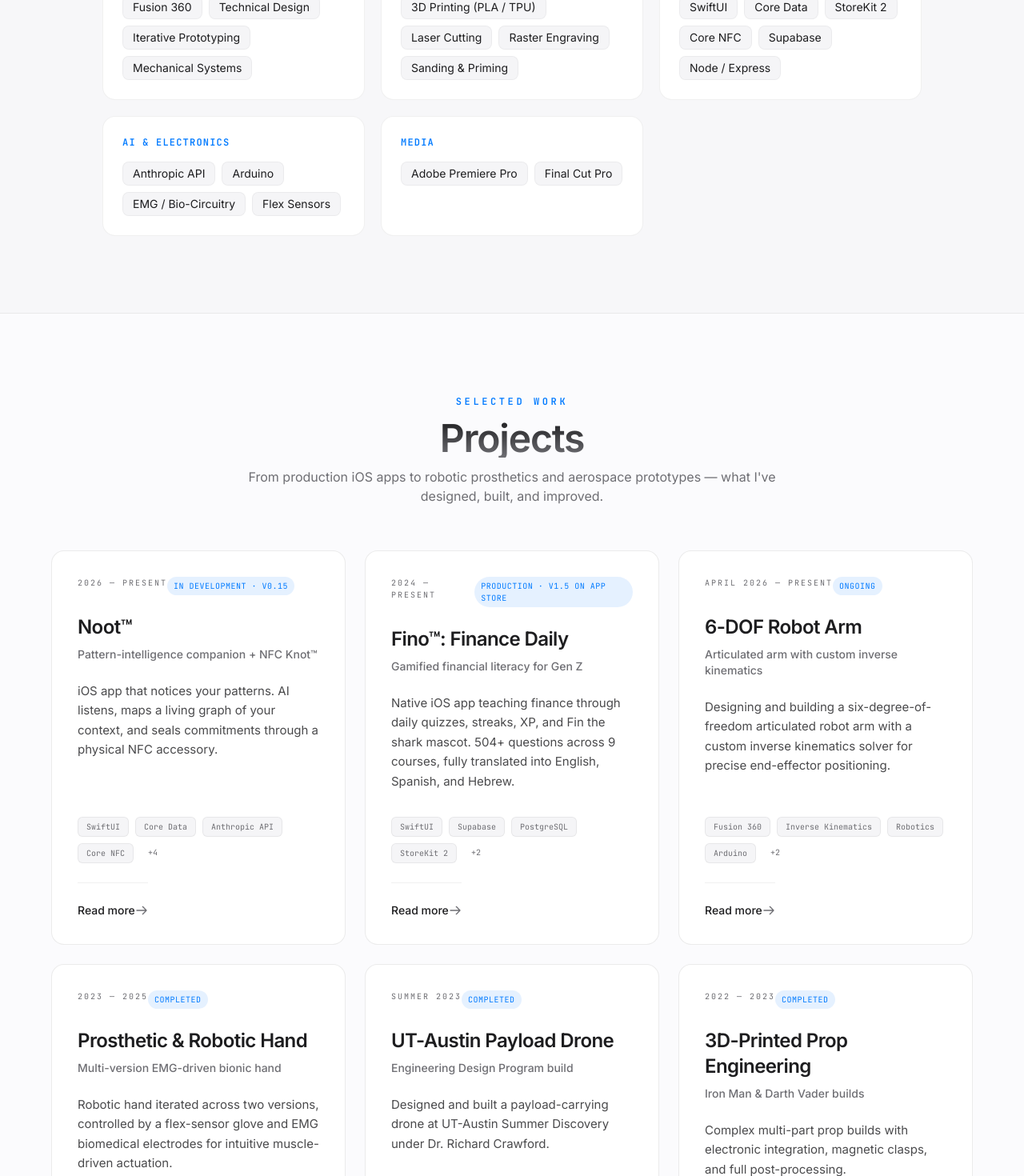
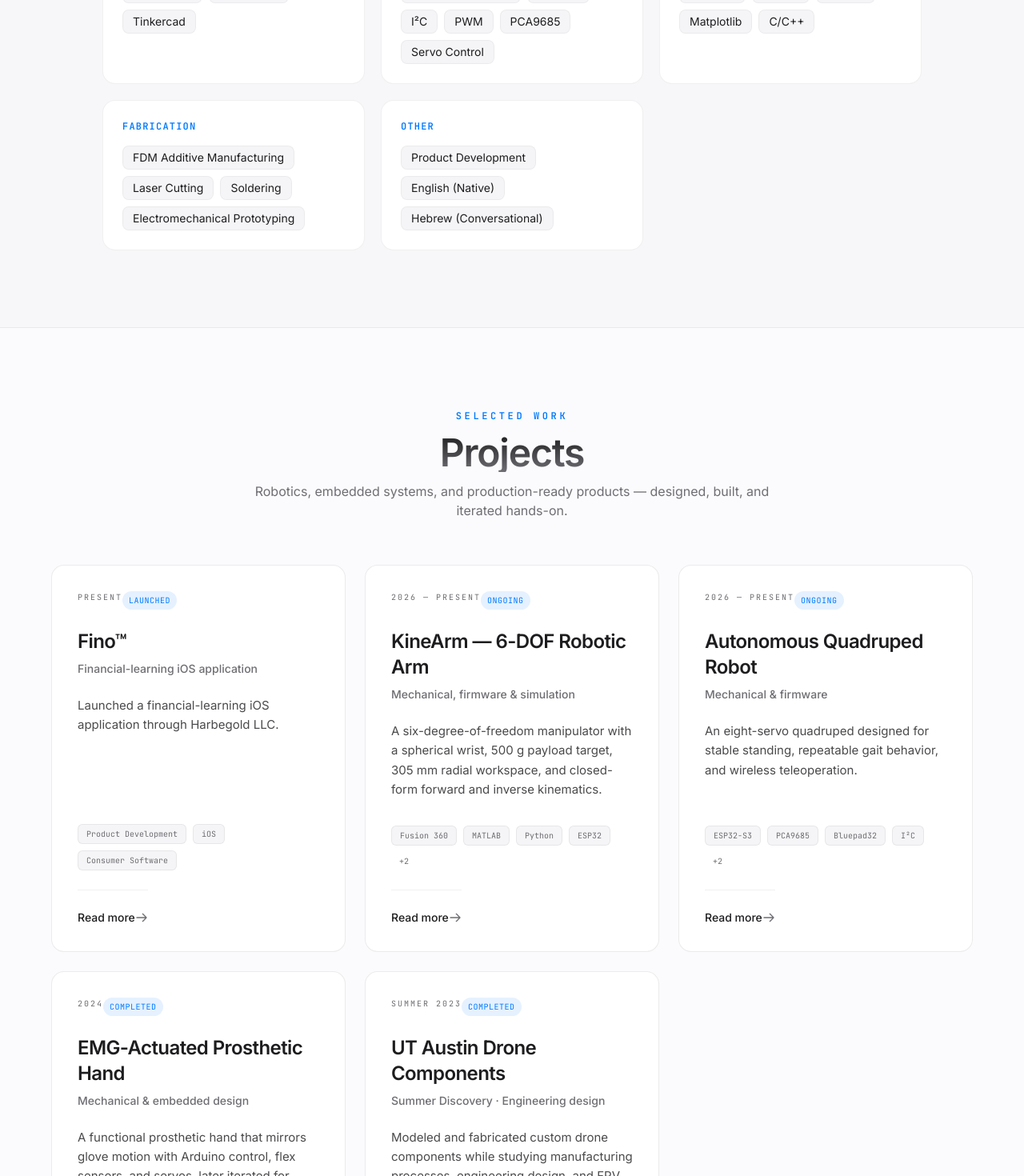
Before and after one commit to harbegold/harrisonbgoldberg.com, a React (Vite) app: page / in a window 1280 px wide. Shown: the part 1100-2570 px from the top of the page at 80% size. Built offline with nearby package versions, Linux system fonts and the light colour scheme.

Commit message:
Align portfolio content with 2026 resume

```diff
--- a/App.tsx
+++ b/App.tsx
@@ -73,7 +73,7 @@ const App: React.FC = () => {
             <div className="inline-flex items-center gap-2 px-3 py-1 rounded-full bg-[#007aff]/10 border border-[#007aff]/20">
               <div className="w-1.5 h-1.5 bg-[#007aff] rounded-full animate-pulse" />
               <span className="mono text-[#007aff] text-[10px] font-semibold tracking-widest uppercase">
-                Available for Summer 2026
+                Mechanical Engineering · Robotics · Product Design
               </span>
             </div>
 
@@ -138,7 +138,7 @@ const App: React.FC = () => {
               <div className="absolute inset-0 bg-gradient-to-t from-black/30 via-transparent to-transparent pointer-events-none" />
               <div className="absolute bottom-5 left-5 right-5 flex items-center justify-between">
                 <span className="mono text-[10px] text-white/70 uppercase tracking-widest">
-                  ASU · Class of 2029
+                  ASU · Expected May 2029
                 </span>
                 <div className="w-2 h-2 bg-[#34c759] rounded-full" />
               </div>
@@ -158,7 +158,7 @@ const App: React.FC = () => {
               What I work with
             </h2>
             <p className="text-[#6e6e73] max-w-2xl mx-auto">
-              A blend of mechanical engineering fundamentals, digital fabrication, and full-stack iOS — chosen for the projects I'm shipping right now.
+              A hands-on toolkit for mechanical design, embedded robotics, simulation, and production-ready prototyping.
             </p>
           </div>
 
@@ -198,7 +198,7 @@ const App: React.FC = () => {
               Projects
             </h2>
             <p className="text-[#6e6e73] max-w-2xl mx-auto">
-              From production iOS apps to robotic prosthetics and aerospace prototypes — what I've designed, built, and improved.
+              Robotics, embedded systems, and production-ready products — designed, built, and iterated hands-on.
             </p>
           </div>
 
@@ -237,7 +237,7 @@ const App: React.FC = () => {
                 Let's build something.
               </h2>
               <p className="text-[#6e6e73] leading-relaxed">
-                Whether you need an intern for Summer 2026, a CAD / prototyping collaborator, or an iOS engineer who's actually shipped — let's talk.
+                For engineering opportunities, CAD and prototyping collaborations, or product-design work, let’s talk.
               </p>
             </div>
 
--- a/constants.tsx
+++ b/constants.tsx
@@ -2,9 +2,9 @@ import { Project, Experience, SkillCategory } from './types';
 
 export const PERSONAL_INFO = {
   name: "Harrison B. Goldberg",
-  title: "Mechanical Engineering Student & Founder",
-  subtitle: "Arizona State University · Class of 2029",
-  bio: "Mechanical Engineering freshman at ASU and founder of Harbegold LLC. I design, build, and ship — from robotic prosthetics and aerospace prototypes to native iOS apps used in production. Driven by curiosity, iteration, and shipping real things.",
+  title: "Mechanical Engineering · Robotics · Product Design",
+  subtitle: "Arizona State University · Expected May 2029",
+  bio: "Mechanical Engineering student building robotic systems and production-ready products through CAD, embedded controls, simulation, and additive manufacturing.",
   email: "Harry@harbegold.com",
   linkedin: "https://linkedin.com/in/harrisonbgoldberg",
   location: "Tempe, Arizona",
@@ -12,101 +12,60 @@ export const PERSONAL_INFO = {
   education: {
     school: "Arizona State University",
     degree: "B.S. in Mechanical Engineering",
-    year: "Class of 2029"
+    year: "Expected May 2029"
   }
 };
 
 export const PROJECTS: Project[] = [
   {
-    id: "noot",
-    title: "Noot™",
-    subtitle: "Pattern-intelligence companion + NFC Knot™",
-    description: "iOS app that notices your patterns. AI listens, maps a living graph of your context, and seals commitments through a physical NFC accessory.",
-    longDescription: "Harbegold LLC's second consumer app. Local-first SwiftUI app: user data stays on device in Core Data, with an ephemeral Node/Express proxy on DigitalOcean for Claude API calls (Sonnet 4.6 for conversation, Haiku 4.5 for everything else). Per-conversation cost target ~$0.012. The Knot™ is a 3D-printed PLA+ accessory with embedded NTAG215 NFC — tap to start a context-tagged conversation, tap again to seal a commitment. Three tiers: Solo (free), with Knot™ ($29 hardware), and Premium ($6.99/mo). TestFlight-ready as of v0.13; targeting July 2026 launch.",
-    tags: ["SwiftUI", "Core Data", "Anthropic API", "Core NFC", "StoreKit 2", "Node/Express", "Supabase", "CloudKit"],
-    link: "https://getnoot.ai",
-    date: "2026 — Present",
-    status: "In development · v0.15"
+    id: "fino",
+    title: "Fino™",
+    subtitle: "Financial-learning iOS application",
+    description: "Launched a financial-learning iOS application through Harbegold LLC.",
+    longDescription: "Fino™ is a financial-learning iOS application launched through Harbegold LLC, a product-development company spanning consumer software and hardware.",
+    tags: ["Product Development", "iOS", "Consumer Software"],
+    link: "https://apps.apple.com/us/app/fino-finance-daily/id6760954401",
+    date: "Present",
+    status: "Launched"
   },
   {
-    id: "fino",
-    title: "Fino™: Finance Daily",
-    subtitle: "Gamified financial literacy for Gen Z",
-    description: "Native iOS app teaching finance through daily quizzes, streaks, XP, and Fin the shark mascot. 504+ questions across 9 courses, fully translated into English, Spanish, and Hebrew.",
-    longDescription: "Harbegold LLC's flagship consumer app, currently in production on the App Store. Freemium model with Fino™ Pro subscription ($4.99/mo or $39.99/yr). Built in SwiftUI with @Observable, Supabase + PostgreSQL backend, StoreKit 2 subscriptions, OneSignal push, and a WidgetKit home-screen widget. Ocean-themed UI with jellyfish/pearl/coral progression nodes. v1.5 shipped a full curriculum translation (504 questions × 3 languages), admin dashboard on DigitalOcean, leaderboards, daily lesson limits, and the ocean redesign. TikTok-first growth strategy under @getfino.",
-    tags: ["SwiftUI", "Supabase", "PostgreSQL", "StoreKit 2", "OneSignal", "WidgetKit"],
-    link: "https://apps.apple.com/us/app/fino-finance-daily/id6760954401",
-    date: "2024 — Present",
-    status: "Production · v1.5 on App Store"
+    id: "kinearm",
+    title: "KineArm — 6-DOF Robotic Arm",
+    subtitle: "Mechanical, firmware & simulation",
+    description: "A six-degree-of-freedom manipulator with a spherical wrist, 500 g payload target, 305 mm radial workspace, and closed-form forward and inverse kinematics.",
+    longDescription: "Designed a 6-DOF manipulator with 200 mm upper-arm and forearm links; derived and hand-validated closed-form forward and inverse kinematics. Built MATLAB and Python simulations for real-time FK/IK, Cartesian end-effector targeting, quintic trajectory planning, torque analysis, workspace visualization, and tool-path export. Specified an ESP32, PCA9685 PWM controller, and six servo actuators from calculated static and dynamic per-joint torque requirements.",
+    tags: ["Fusion 360", "MATLAB", "Python", "ESP32", "PCA9685", "Servo Control"],
+    date: "2026 — Present",
+    status: "Ongoing"
   },
   {
-    id: "robot-arm-6dof",
-    title: "6-DOF Robot Arm",
-    subtitle: "Articulated arm with custom inverse kinematics",
-    description: "Designing and building a six-degree-of-freedom articulated robot arm with a custom inverse kinematics solver for precise end-effector positioning.",
-    longDescription: "Active mechanical engineering project: a 6-DOF articulated arm capable of reaching arbitrary positions and orientations within its workspace. Mechanical design lives in Fusion 360, with the inverse kinematics solver mapping desired end-effector pose to joint angles across all six axes. Combines mechanical design, embedded control, and applied robotics math — every iteration tightens the loop between the math, the motors, and the printed mechanics.",
-    tags: ["Fusion 360", "Inverse Kinematics", "Robotics", "Arduino", "3D Printing", "Mechanical Design"],
-    date: "April 2026 — Present",
+    id: "autonomous-quadruped",
+    title: "Autonomous Quadruped Robot",
+    subtitle: "Mechanical & firmware",
+    description: "An eight-servo quadruped designed for stable standing, repeatable gait behavior, and wireless teleoperation.",
+    longDescription: "Designed and built an eight-servo quadruped using an ESP32-S3 and PCA9685 controller, with two actuated degrees of freedom per leg. Calibrated hip and knee motion for stable standing and repeatable gait behavior, then implemented wireless Xbox-controller teleoperation with Bluepad32 and an OLED status display on the shared I²C bus.",
+    tags: ["ESP32-S3", "PCA9685", "Bluepad32", "I²C", "Servo Control", "Robotics"],
+    date: "2026 — Present",
     status: "Ongoing"
   },
   {
     id: "robotic-hand",
-    title: "Prosthetic & Robotic Hand",
-    subtitle: "Multi-version EMG-driven bionic hand",
-    description: "Robotic hand iterated across two versions, controlled by a flex-sensor glove and EMG biomedical electrodes for intuitive muscle-driven actuation.",
-    longDescription: "Started in September 2023 in Fusion 360. Two primary iterations: a Red Version using a custom flex-sensor glove for high-accuracy finger tracking, and a Black Version exploring button control and EMG integration. Expanded into bio-circuitry using surface electrodes to read muscle activity, enabling intuitive hand closure. Embodies the Design–Build–Improve loop end to end.",
-    tags: ["Fusion 360", "EMG / Bio-Circuitry", "Flex Sensors", "Arduino", "Prototyping"],
-    date: "2023 — 2025",
+    title: "EMG-Actuated Prosthetic Hand",
+    subtitle: "Mechanical & embedded design",
+    description: "A functional prosthetic hand that mirrors glove motion with Arduino control, flex sensors, and servos, later iterated for EMG actuation.",
+    longDescription: "Built a functional prosthetic hand that mirrored glove motion using an Arduino, flex sensors, and servo motors. Iterated on an EMG-controlled version that used muscle-signal input for actuation.",
+    tags: ["Arduino", "Flex Sensors", "Servo Control", "EMG", "Embedded Design"],
+    date: "2024",
     status: "Completed"
   },
   {
     id: "ut-austin-drone",
-    title: "UT-Austin Payload Drone",
-    subtitle: "Engineering Design Program build",
-    description: "Designed and built a payload-carrying drone at UT-Austin Summer Discovery under Dr. Richard Crawford.",
-    longDescription: "Six-week intensive at UT-Austin's Texas Inventionworks makerspace. Designed a drone capable of lifting a water-bottle-sized payload, gained mastery of Fusion 360 for aerospace applications, and led collaborative project management. Received a Certificate of Completion for successful design execution.",
-    tags: ["Aerospace", "Fusion 360", "Leadership", "Rapid Prototyping"],
+    title: "UT Austin Drone Components",
+    subtitle: "Summer Discovery · Engineering design",
+    description: "Modeled and fabricated custom drone components while studying manufacturing processes, engineering design, and FPV drone assembly.",
+    longDescription: "At UT Austin Inventionworks, modeled custom drone components in Fusion 360 and fabricated parts with laser cutting and 3D printing while studying manufacturing processes, engineering design, and FPV drone assembly.",
+    tags: ["Fusion 360", "Laser Cutting", "3D Printing", "FPV Drones", "Manufacturing"],
     date: "Summer 2023",
-    status: "Completed"
-  },
-  {
-    id: "advanced-3d-printing",
-    title: "3D-Printed Prop Engineering",
-    subtitle: "Iron Man & Darth Vader builds",
-    description: "Complex multi-part prop builds with electronic integration, magnetic clasps, and full post-processing.",
-    longDescription: "Advanced fabrication involving sanding, priming, and electronic integration. Built an Iron Man helmet with magnetic attachments and automatic eye illumination. Modified a 2-part Darth Vader helmet design by adding custom magnetic clasps to ensure full dome attachment.",
-    tags: ["3D Printing", "Electronics", "Post-Processing", "Magnetic Design"],
-    date: "2022 — 2023",
-    status: "Completed"
-  },
-  {
-    id: "reef-aquascaping",
-    title: "30-Gallon Reef Ecosystem",
-    subtitle: "Long-term biological systems engineering",
-    description: "Ongoing biological and chemical management of a complex reef aquarium with symbiotic species pairings.",
-    longDescription: "Designing aquascapes since age 8. Currently managing a 30-gallon reef tank featuring a diverse clean-up crew, several coral species, and symbiotic pairings (Watchman Goby and Pistol Shrimp). A continuous education in biology, chemistry, and trial-and-error systems engineering.",
-    tags: ["Systems Management", "Biology", "Sustainability", "Aquascaping"],
-    date: "2023 — Present",
-    status: "Ongoing"
-  },
-  {
-    id: "rocketry-launches",
-    title: "Model Rocketry Builds",
-    subtitle: "Single & triple-stage 3D-printed rockets",
-    description: "Successful launches of 3D-printed model rockets with focus on aerodynamic stability and parachute recovery.",
-    longDescription: "Designed and 3D-printed several rocket stages. Conducted successful test launches, including a triple-stage rendition. Focused on aerodynamic stability, staging timing, and parachute deployment systems.",
-    tags: ["3D Printing", "Rocketry", "Physics", "Iterative Design"],
-    date: "2023",
-    status: "Completed"
-  },
-  {
-    id: "early-entrepreneurship",
-    title: "Fidget Spinner Business",
-    subtitle: "5th-grade 3D-printing micro-business",
-    description: "Founded a 3D-printing micro-business in 5th grade — funded a personal makerspace and donated the rest to charity.",
-    longDescription: "Launched during the fidget spinner trend. Designed custom bearing caps with initials and logos. Profits were split between upgrading my personal makerspace and donating to charity by 7th grade. First taste of running a real business — the through-line to Harbegold LLC.",
-    tags: ["Entrepreneurship", "CAD", "Manufacturing", "Community"],
-    date: "2018 — 2021",
     status: "Completed"
   }
 ];
@@ -114,69 +73,66 @@ export const PROJECTS: Project[] = [
 export const EXPERIENCES: Experience[] = [
   {
     company: "Harbegold LLC",
-    role: "Founder & Principal",
-    period: "2026 — Present",
+    role: "Founder",
+    period: "Present",
     location: "Arizona",
     description: [
-      "Founded and operate the Arizona-registered LLC behind Fino™ and Noot™ (renamed from Fino LLC).",
-      "Ship native iOS apps end-to-end: design, engineering, infrastructure, brand, and launch.",
-      "Manage Apple Developer account, App Store releases, and all consumer-facing properties."
+      "Founded a product-development LLC spanning consumer software and hardware.",
+      "Launched the Fino™ financial-learning iOS application."
     ]
   },
   {
-    company: "Arizona State University",
-    role: "Mechanical Engineering Undergraduate",
-    period: "Aug 2025 — Present",
-    location: "Tempe, AZ",
+    company: "TinkerTank",
+    role: "Founder & Product Designer",
+    period: "2025 — Present",
+    location: "Etsy shop",
     description: [
-      "Pursuing a B.S. in Mechanical Engineering, Class of 2029.",
-      "Coursework focused on engineering design, solid mechanics, and core math/physics fundamentals.",
-      "Active in the campus engineering community."
+      "Design, prototype, manufacture, test, and sell functional PETG aquarium components for production-ready FDM printing.",
+      "Create parametric CAD designs for plant supports, feeding rings, propagation holders, and coral frag mounts.",
+      "Adapt dimensions to customer requirements and iterate prototypes before production."
     ]
   },
   {
-    company: "The Heschel School",
-    role: "Engineering Design Club Leader",
-    period: "2023 — 2024",
+    company: "Engineering Design Club · The Heschel School",
+    role: "Founder & Co-Lead",
+    period: "2022 — 2024",
     location: "New York, NY",
     description: [
-      "Led demonstrations at the High School Open House, showcasing laser-cut and 3D-printed projects.",
-      "Pushed for and gained student access to high-end laser cutting equipment.",
-      "Evolved the 3D Printing Club into the Engineering Design Club, fostering a build-first culture."
+      "Founded and led the club, teaching Tinkercad, Fusion 360, 3D printing, and additive-manufacturing workflows.",
+      "Directed a member challenge to redesign a prosthetic hand."
     ]
   },
   {
-    company: "UT-Austin Summer Discovery",
-    role: "Engineering Design Participant",
-    period: "Jun 2023 — Jul 2023",
+    company: "UT Austin Inventionworks",
+    role: "Student, Summer Discovery",
+    period: "Summer 2023",
     location: "Austin, TX",
     description: [
-      "Designed and built a payload-capable drone under Professor Richard Crawford.",
-      "Gained mastery in Fusion 360 and used the Texas Inventionworks makerspace.",
-      "Developed leadership skills through collaborative project management."
+      "Modeled custom drone components in Fusion 360 and fabricated parts with laser cutting and 3D printing.",
+      "Studied manufacturing processes, engineering design, and FPV drone assembly."
     ]
   }
 ];
 
 export const SKILLS: SkillCategory[] = [
   {
-    name: "Engineering & CAD",
-    skills: ["Fusion 360", "Technical Design", "Iterative Prototyping", "Mechanical Systems"]
+    name: "CAD & Design",
+    skills: ["Fusion 360", "SolidWorks", "Tinkercad"]
   },
   {
-    name: "Digital Fabrication",
-    skills: ["3D Printing (PLA / TPU)", "Laser Cutting", "Raster Engraving", "Sanding & Priming"]
+    name: "Robotics & Embedded",
+    skills: ["ESP32 / ESP32-S3", "Arduino", "I²C", "PWM", "PCA9685", "Servo Control"]
   },
   {
-    name: "iOS & Software",
-    skills: ["SwiftUI", "Core Data", "StoreKit 2", "Core NFC", "Supabase", "Node / Express"]
+    name: "Analysis & Programming",
+    skills: ["MATLAB", "Python", "NumPy", "Matplotlib", "C/C++"]
   },
   {
-    name: "AI & Electronics",
-    skills: ["Anthropic API", "Arduino", "EMG / Bio-Circuitry", "Flex Sensors"]
+    name: "Fabrication",
+    skills: ["FDM Additive Manufacturing", "Laser Cutting", "Soldering", "Electromechanical Prototyping"]
   },
   {
-    name: "Media",
-    skills: ["Adobe Premiere Pro", "Final Cut Pro"]
+    name: "Other",
+    skills: ["Product Development", "English (Native)", "Hebrew (Conversational)"]
   }
 ];
--- a/index.html
+++ b/index.html
@@ -4,7 +4,7 @@
     <meta charset="UTF-8" />
     <meta name="viewport" content="width=device-width, initial-scale=1.0" />
     <title>Harrison B. Goldberg | Mechanical Engineering Student</title>
-    <meta name="description" content="Mechanical Engineering freshman at Arizona State University. Founder of Harbegold LLC. Building Noot, Fino, and hands-on engineering projects." />
+    <meta name="description" content="Mechanical Engineering student building robotic systems and production-ready products through CAD, embedded controls, simulation, and additive manufacturing." />
     <link rel="icon" type="image/png" href="/harrison-cover.png" />
     <script src="https://cdn.tailwindcss.com"></script>
     <link rel="preconnect" href="https://fonts.googleapis.com" />
```
Also changed, not shown: api/chat.ts (+20 -19 lines).
